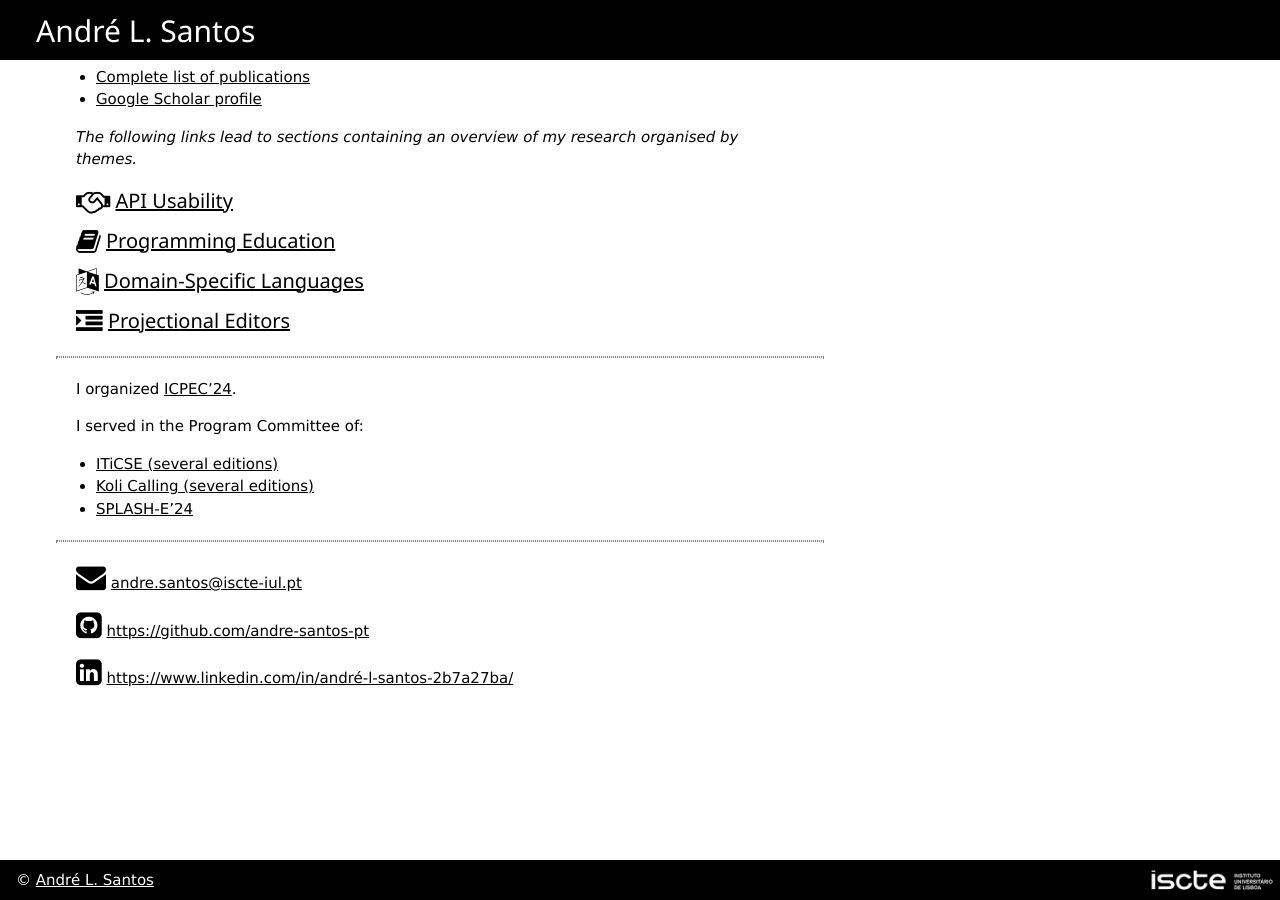
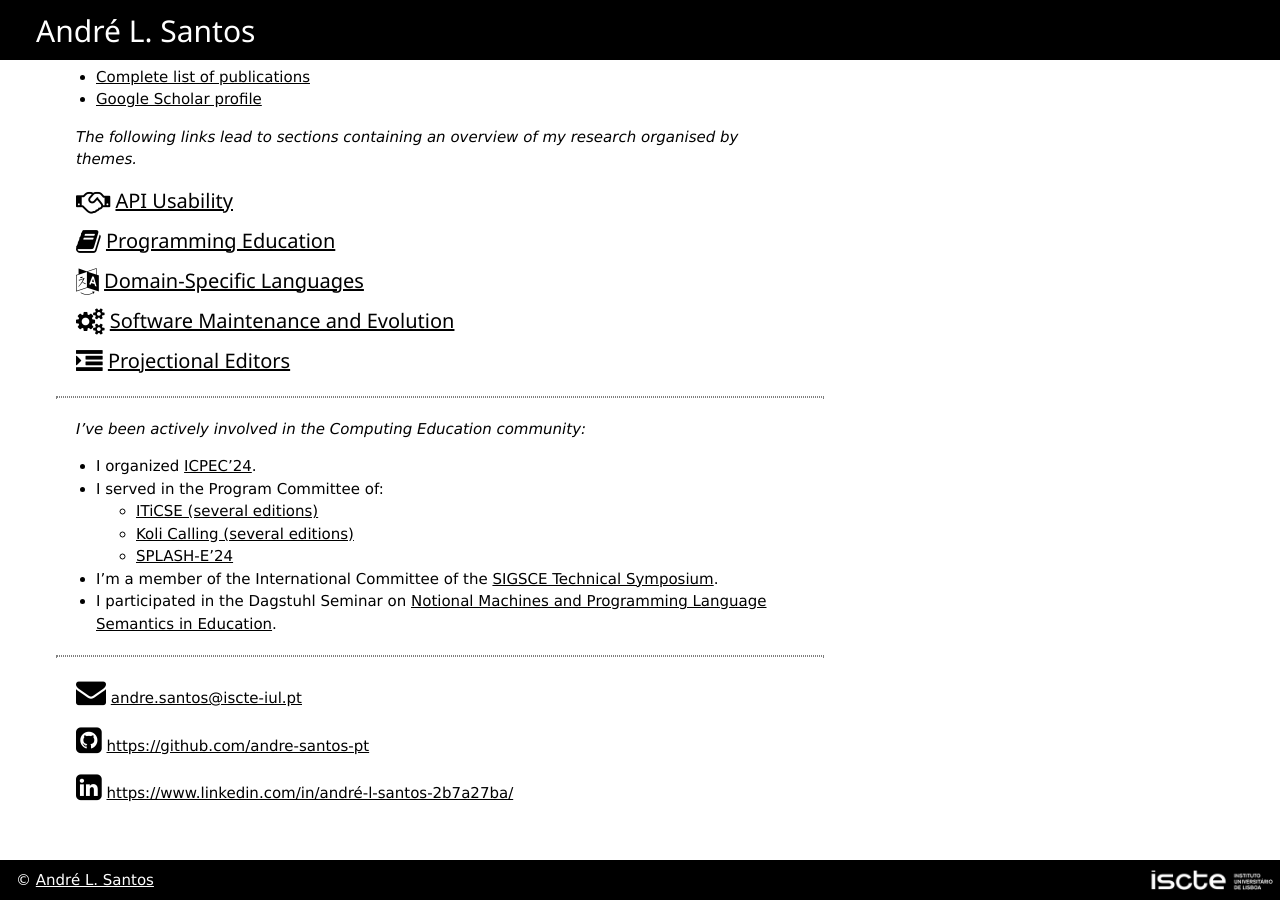
Before and after one commit to andre-santos-pt/andre-santos-pt.github.io, a Jekyll site: the page built from index.md, in a window 1280 px wide and 900 px high, scrolled down 912 px. Built offline with Jekyll 4.4.1, drawn with Linux system fonts in a browser that asks for light colours.

```diff
--- a/index.md
+++ b/index.md
@@ -47,18 +47,20 @@ In broad terms, my research activity is mostly related to Human Aspects of Softw
 #### <i class="fa fa-handshake-o fa-lg"></i> [API Usability](apiusability)
 #### <i class="fa fa-book fa-lg"></i> [Programming Education](programmingeducation)
 #### <i class="fa fa-language fa-lg"></i> [Domain-Specific Languages](dsl)
+#### <i class="fa fa-gears fa-lg"></i> [Software Maintenance and Evolution](maintenance)
 #### <i class="fa fa-indent fa-lg"></i> [Projectional Editors](projectional)
-<!--
-#### <i class="fa fa-gears fa-lg"></i> [Software Maintenance and Evolution](maintenance)
--->
 
 ***
-I organized [ICPEC'24](http://icpeconf.org/2024).
 
-I served in the Program Committee of:
-- [ITiCSE (several editions)](https://iticse.acm.org)
-- [Koli Calling (several editions)](https://www.kolicalling.fi)
-- [SPLASH-E'24](https://2024.splashcon.org/track/splash-2024-SPLASH-E)
+*I've been actively involved in the Computing Education community:*
+
+- I organized [ICPEC'24](http://icpeconf.org/2024).
+- I served in the Program Committee of:
+    - [ITiCSE (several editions)](https://iticse.acm.org)
+    - [Koli Calling (several editions)](https://www.kolicalling.fi)
+    - [SPLASH-E'24](https://2024.splashcon.org/track/splash-2024-SPLASH-E)
+- I'm a member of the International Committee of the [SIGSCE Technical Symposium](https://sigcse2023.sigcse.org).
+- I participated in the Dagstuhl Seminar on [Notional Machines and Programming Language Semantics in Education](http://www.dagstuhl.de/19281){:target="_blank"}.
 
 ***
 
```
Also changed, not shown: apiusability.md (+3 -3 lines), dsl.md (+8 -6 lines), maintenance.md (added, +36 -0 lines), programmingeducation.md (+2 -7 lines), images/jedi.png (added), 1 other file.
